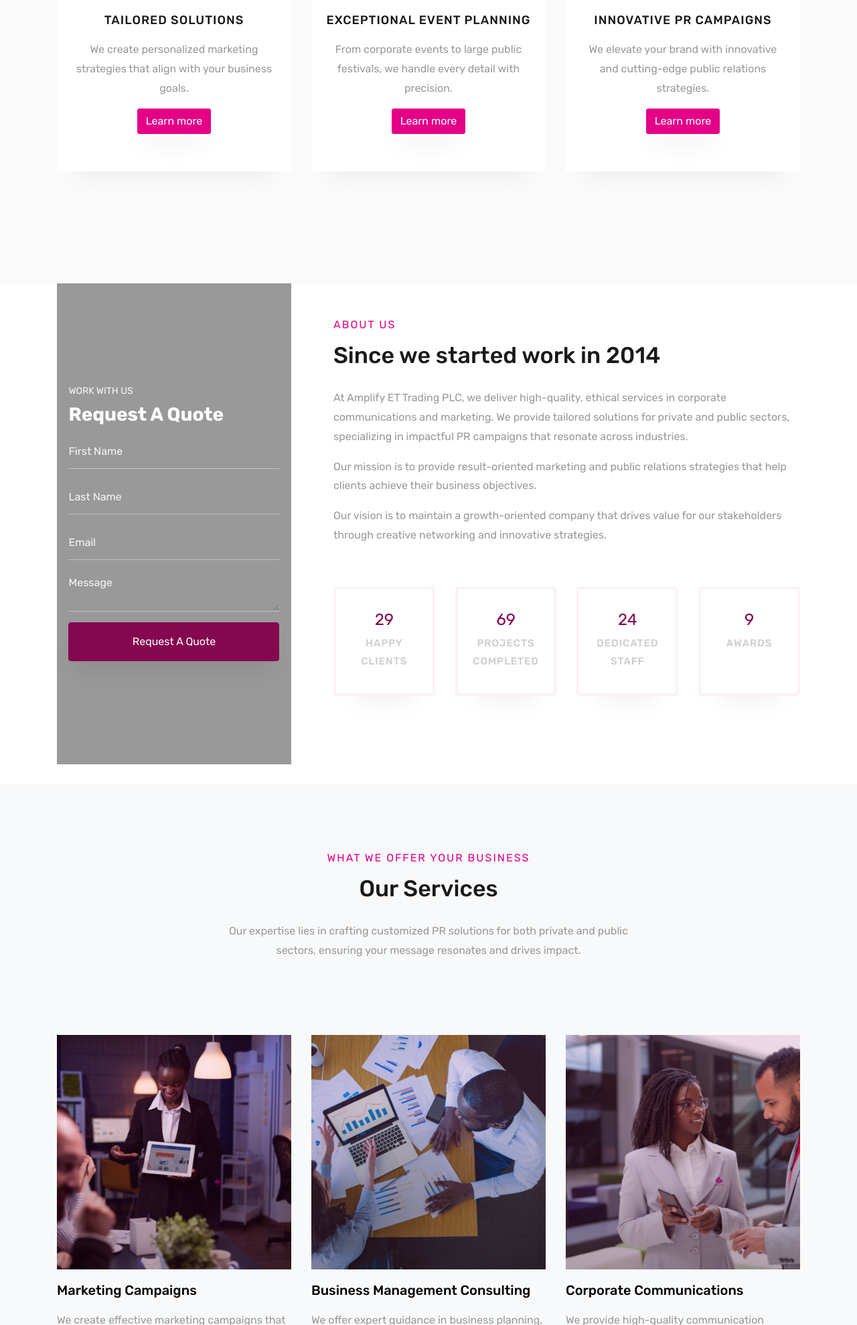
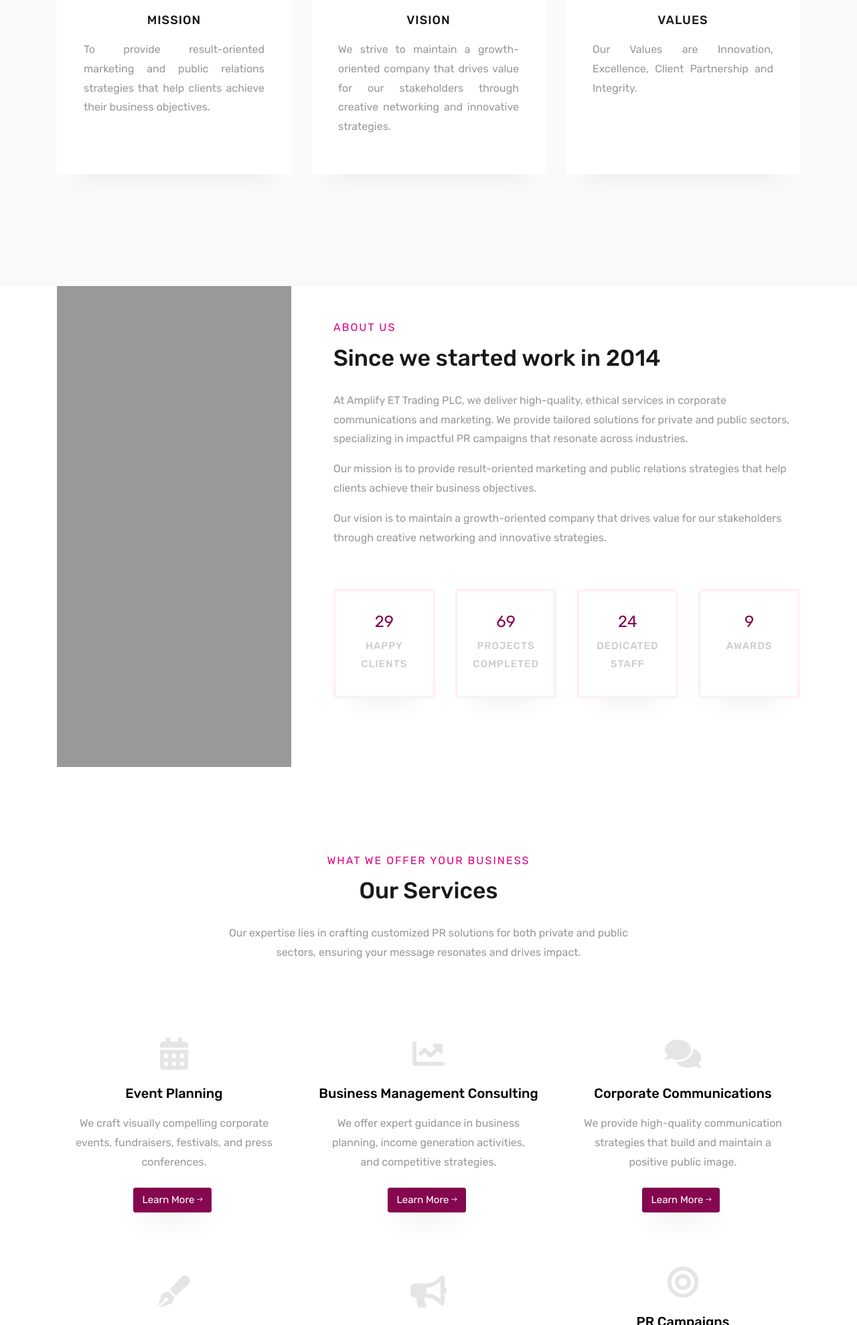
Before and after one commit to Maxinebeni/amplify, a plain HTML site: page index.html in a window 1280 px wide. Shown: the part 822-2800 px from the top of the page at 67% size. Drawn offline with Linux system fonts and the light colour scheme; some packages are replaced by stand-ins of ours; no server answers; files whose address does not match are found by name.

Commit message:
New Changes

```diff
--- a/index.html
+++ b/index.html
@@ -9,6 +9,8 @@
 
 
     <link href="https://fonts.googleapis.com/css?family=Rubik:300,400,500,700,900" rel="stylesheet">
+	<link rel="stylesheet" href="https://cdnjs.cloudflare.com/ajax/libs/font-awesome/5.15.4/css/all.min.css">
+
 
     <link rel="stylesheet" href="css/open-iconic-bootstrap.min.css">
     <link rel="stylesheet" href="css/animate.css">
@@ -50,7 +52,7 @@
 	    </div>
 	  </nav>
 
-    <section class="hero-wrap js-fullheight" style="background-image: url('images/ban7.png');" data-section="home">
+    <section class="hero-wrap js-fullheight" style="background-image: url('images/ban21.png');" data-section="home">
       <div class="overlay"></div>
       <div class="container">
         <div class="row no-gutters slider-text js-fullheight align-items-center justify-content-start" data-scrollax-parent="true">
@@ -70,9 +72,10 @@
             <div class="media block-6 services text-center d-block">
               <div class="icon"><span class="flaticon-layers"></span></div>
               <div class="media-body">
-                <h3 class="heading mb-3">Tailored Solutions</h3>
-                <p>We create personalized marketing strategies that align with your business goals.</p>
-                <p><a href="#" class="btn btn-primary" data-nav-section="about">Learn more</a></p>
+                <h3 class="heading mb-3">Mission</h3>
+                <p style="text-align: justify; padding: 0 20px;">To provide result-oriented marketing and public relations strategies that help clients
+					achieve their business objectives.
+				</p>
               </div>
             </div>
           </div>
@@ -80,9 +83,10 @@
             <div class="media block-6 services text-center d-block">
               <div class="icon"><span class="flaticon-compass-symbol"></span></div>
               <div class="media-body">
-                <h3 class="heading mb-3">Exceptional Event Planning				</h3>
-                <p>From corporate events to large public festivals, we handle every detail with precision.</p>
-                <p><a href="#" class="btn btn-primary" data-nav-section="about">Learn more</a></p>
+                <h3 class="heading mb-3">Vision</h3>
+                <p style="text-align: justify; padding: 0 20px;">We strive to maintain a growth-oriented company that drives value for our stakeholders
+					through creative networking and innovative strategies.
+				</p>
               </div>
             </div>
           </div>
@@ -90,9 +94,10 @@
             <div class="media block-6 services text-center d-block">
               <div class="icon"><span class="flaticon-layers"></span></div>
               <div class="media-body">
-                <h3 class="heading mb-3">Innovative PR Campaigns</h3>
-                <p>We elevate your brand with innovative and cutting-edge public relations strategies.</p>
-                <p><a href="#about" class="btn btn-primary" data-nav-section="about">Learn more</a></p>
+                <h3 class="heading mb-3">Values</h3>
+                <p style="text-align: justify; padding: 0 20px;">
+					Our Values are Innovation, Excellence, Client Partnership and Integrity.
+							</p>
               </div>
             </div>
           </div>
@@ -105,29 +110,6 @@
     		<div class="row d-flex">
     			<div class="col-md-6 col-lg-4 d-flex">
     				<div class="img d-flex align-self-stretch align-items-center" style="background-image:url(images/ethiopia.jpeg);">
-    					<div class="request-quote py-5">
-	    					<div class="py-2">
-	    						<span class="subheading">Work with Us</span>
-	    						<h3>Request A Quote</h3>
-	    					</div>
-	    					<form action="#" class="request-form ftco-animate">
-			    				<div class="form-group">
-			    					<input type="text" class="form-control" placeholder="First Name">
-			    				</div>
-			    				<div class="form-group">
-			    					<input type="text" class="form-control" placeholder="Last Name">
-			    				</div>
-		    					<div class="form-group">
-			    					<input type="text" class="form-control" placeholder="Email">
-			    				</div>
-		    					<div class="form-group">
-			              <textarea name="" id="" cols="30" rows="2" class="form-control" placeholder="Message"></textarea>
-			            </div>
-			            <div class="form-group">
-			              <input type="submit" value="Request A Quote" class="btn btn-secondary py-3 px-4">
-			            </div>
-			    			</form>
-	    				</div>
     				</div>
     			</div>
     			<div class="col-md-6 col-lg-8 pl-lg-5 py-5">
@@ -181,103 +163,119 @@
     	</div>
     </section>
 
-	<section class="ftco-section bg-light" data-section="services">
+	<section class="ftco-section" style="background-color: white;" data-section="services">
 		<div class="container">
 			<div class="row justify-content-center mb-5 pb-5">
 				<div class="col-md-7 heading-section text-center ftco-animate">
 					<span class="subheading">What we Offer Your Business</span>
 					<h2 class="mb-4">Our Services</h2>
-			  <p>Our expertise lies in crafting customized PR solutions for both private and public sectors, ensuring your message resonates and drives impact.</p>
+					<p >Our expertise lies in crafting customized PR solutions for both private and public sectors, ensuring your message resonates and drives impact.</p>
 				</div>
 			</div>
-		  <div class="row d-flex">
-			<div class="col-md-4 d-flex ftco-animate">
-				<div class="blog-entry justify-content-end">
-				<a href="" class="block-20" style="background-image: url('images/service-1.png');">
-				</a>
-				<div class="text mt-3 float-right d-block">
-					<div class="d-flex align-items-center pt-2 mb-4 topp">
+			<div class="row d-flex justify-content-center">
+								<!-- Service 1 -->
+				<div class="col-md-4 d-flex ftco-animate justify-content-center align-items-center">
+					<div class="blog-entry text-center">
+						<div class="icon-container" style="margin-bottom: 20px;">
+							<i class="fas fa-calendar-alt fa-3x" style="color: rgba(0, 0, 0, 0.1);"></i>
 						</div>
-				  <h3 class="heading"><a href="">Marketing Campaigns		</a></h3>
-				  <p>We create effective marketing campaigns that align with your business goals.				  </p>
-				  <div class="d-flex align-items-center mt-4 meta">
-					  <p class="mb-0"><a href="#about" class="btn btn-secondary">Learn More <span class="ion-ios-arrow-round-forward"></span></a></p>
-				  </div>
-				</div>
-			  </div>
-			</div>
-			<div class="col-md-4 d-flex ftco-animate">
-				<div class="blog-entry justify-content-end">
-				<a href="" class="block-20" style="background-image: url('images/service-2.png');">
-				</a>
-				<div class="text mt-3 float-right d-block">
-					<div class="d-flex align-items-center pt-2 mb-4 topp">
-					</div>
-				  <h3 class="heading"><a href="">Business Management Consulting				</a></h3>
-				  <p>We offer expert guidance in business planning, income generation activities, and competitive strategies.				  </p>
-				  <div class="d-flex align-items-center mt-4 meta">
-					  <p class="mb-0"><a href="#about" class="btn btn-secondary">Learn More <span class="ion-ios-arrow-round-forward"></span></a></p>
-				  </div>
-				</div>
-			  </div>
-			</div>
-			<div class="col-md-4 d-flex ftco-animate">
-				<div class="blog-entry">
-				<a href="" class="block-20" style="background-image: url('images/service-3.png');">
-				</a>
-				<div class="text mt-3 float-right d-block">
-					<div class="d-flex align-items-center pt-2 mb-4 topp">
-					</div>
-				  <h3 class="heading"><a href="">Corporate Communications				</a></h3>
-				  <p>We provide high-quality communication strategies that build and maintain a positive public image.				  </p>
-				  <div class="d-flex align-items-center mt-4 meta">
-					  <p class="mb-0"><a href="#" class="btn btn-secondary">Learn More <span class="ion-ios-arrow-round-forward"></span></a></p>
+						<div class="text mt-3">
+							<h3 class="heading"><a href="#">Event Planning</a></h3>
+							<p style="padding: 0 20px;">We craft visually compelling corporate events, fundraisers, festivals, and press conferences.</p>
+							<div class="d-flex justify-content-center align-items-center mt-4 meta">
+								<p class="mb-0">
+									<a href="#about" class="btn btn-secondary" >Learn More <span class="ion-ios-arrow-round-forward"></span></a>
+								</p>
 							</div>
 						</div>
 					</div>
 				</div>
 
-			<div class="col-md-4 d-flex ftco-animate">
-				<div class="blog-entry justify-content-end">
-				<a href="" class="block-20" style="background-image: url('images/service-4.png');">
-				</a>
-				<div class="text mt-3 float-right d-block">
-					<div class="d-flex align-items-center pt-2 mb-4 topp">
+				<!-- Service 2 -->
+				<div class="col-md-4 d-flex ftco-animate justify-content-center align-items-center">
+					<div class="blog-entry text-center">
+						<div class="icon-container" style="margin-bottom: 20px;">
+							<i class="fas fa-chart-line fa-3x" style="color: rgba(0, 0, 0, 0.1);"></i>
 						</div>
-				  <h3 class="heading"><a href="">Content Development</a></h3>
-				  <p>We produce engaging content for movies, TV shows, and digital media.				  </p>
-				  <div class="d-flex align-items-center mt-4 meta">
-					  <p class="mb-0"><a href="#" class="btn btn-secondary">Learn More <span class="ion-ios-arrow-round-forward"></span></a></p>
+						<div class="text mt-3">
+							<h3 class="heading"><a href="#">Business Management Consulting</a></h3>
+							<p style="padding: 0 20px;">We offer expert guidance in business planning, income generation activities, and competitive strategies.</p>
+							<div class="d-flex justify-content-center align-items-center mt-4 meta">
+								<p class="mb-0">
+									<a href="#about" class="btn btn-secondary" >Learn More <span class="ion-ios-arrow-round-forward"></span></a>
+								</p>
 							</div>
 						</div>
 					</div>
 				</div>
-			<div class="col-md-4 d-flex ftco-animate">
-				<div class="blog-entry justify-content-end">
-				<a href="" class="block-20" style="background-image: url('images/service-5.png');">
-				</a>
-				<div class="text mt-3 float-right d-block">
-					<div class="d-flex align-items-center pt-2 mb-4 topp">
+				<!-- Service 3 -->
+				<div class="col-md-4 d-flex ftco-animate justify-content-center align-items-center">
+					<div class="blog-entry text-center">
+						<div class="icon-container" style="margin-bottom: 20px;">
+							<i class="fas fa-comments fa-3x" style="color: rgba(0, 0, 0, 0.1);"></i>
 						</div>
-				  <h3 class="heading"><a href="">Event Planning	</a></h3>
-				  <p>We Craft visually compelling corporate events, fundraisers, festivals, and press conferences.</p>
-				  <div class="d-flex align-items-center mt-4 meta">
-					  <p class="mb-0"><a href="#about" class="btn btn-secondary">Learn More <span class="ion-ios-arrow-round-forward"></span></a></p>
+						<div class="text mt-3">
+							<h3 class="heading"><a href="#">Corporate Communications</a></h3>
+							<p style="padding: 0 20px;">We provide high-quality communication strategies that build and maintain a positive public image.</p>
+							<div class="d-flex justify-content-center align-items-center mt-4 meta">
+								<p class="mb-0">
+									<a href="#" class="btn btn-secondary" >Learn More <span class="ion-ios-arrow-round-forward"></span></a>
+								</p>
 							</div>
 						</div>
 					</div>
 				</div>
-			<div class="col-md-4 d-flex ftco-animate">
-				<div class="blog-entry">
-				<a href="" class="block-20" style="background-image: url('images/service-6.png');">
-				</a>
-				<div class="text mt-3 float-right d-block">
-					<div class="d-flex align-items-center pt-2 mb-4 topp">
+
+				<!-- Service 4 -->
+				<div class="col-md-4 d-flex ftco-animate justify-content-center align-items-center">
+					<div class="blog-entry text-center">
+						<div class="icon-container" style="margin-bottom: 20px;">
+							<i class="fas fa-pen-fancy fa-3x" style="color: rgba(0, 0, 0, 0.1);"></i>
 						</div>
-				  <h3 class="heading"><a href="">PR Campaigns</a></h3>
-				  <p>We Design impactful PR strategies to enhance your brand's visibility and reputation. </p>
-				  <div class="d-flex align-items-center mt-4 meta">
-					  <p class="mb-0"><a href="#about" class="btn btn-secondary">Learn More <span class="ion-ios-arrow-round-forward"></span></a></p>
+						<div class="text mt-3">
+							<h3 class="heading"><a href="#">Content Development</a></h3>
+							<p style="padding: 0 20px;">We produce engaging content for movies, TV shows, and digital media.</p>
+							<div class="d-flex justify-content-center align-items-center mt-4 meta">
+								<p class="mb-0">
+									<a href="#" class="btn btn-secondary" >Learn More <span class="ion-ios-arrow-round-forward"></span></a>
+								</p>
+							</div>
+						</div>
+					</div>
+				</div>
+
+								<!-- Service5 -->
+				<div class="col-md-4 d-flex ftco-animate justify-content-center align-items-center">
+					<div class="blog-entry text-center">
+						<div class="icon-container" style="margin-bottom: 20px;">
+							<i class="fas fa-bullhorn fa-3x" style="color: rgba(0, 0, 0, 0.1);"></i>
+						</div>
+						<div class="text mt-3">
+							<h3 class="heading"><a href="#">Marketing Campaigns</a></h3>
+							<p style="padding: 0 20px;">We create effective marketing campaigns that align with your business goals.</p>
+							<div class="d-flex justify-content-center align-items-center mt-4 meta">
+								<p class="mb-0">
+									<a href="#about" class="btn btn-secondary" >Learn More <span class="ion-ios-arrow-round-forward"></span></a>
+								</p>
+							</div>
+						</div>
+					</div>
+				</div>
+
+
+				<!-- Service 6 -->
+				<div class="col-md-4 d-flex ftco-animate justify-content-center align-items-center">
+					<div class="blog-entry text-center">
+						<div class="icon-container" style="margin-bottom: 20px;">
+							<i class="fas fa-bullseye fa-3x" style="color: rgba(0, 0, 0, 0.1);"></i>
+						</div>
+						<div class="text mt-3">
+							<h3 class="heading"><a href="#">PR Campaigns</a></h3>
+							<p style="padding: 0 20px;">We design impactful PR strategies to enhance your brand's visibility and reputation.</p>
+							<div class="d-flex justify-content-center align-items-center mt-4 meta">
+								<p class="mb-0">
+									<a href="#about" class="btn btn-secondary" >Learn More <span class="ion-ios-arrow-round-forward"></span></a>
+								</p>
 							</div>
 						</div>
 					</div>
```
Also changed, not shown: csr.html (+1 -1 lines), 2 other files. Lines whose indentation alone changed are shown as unchanged.
